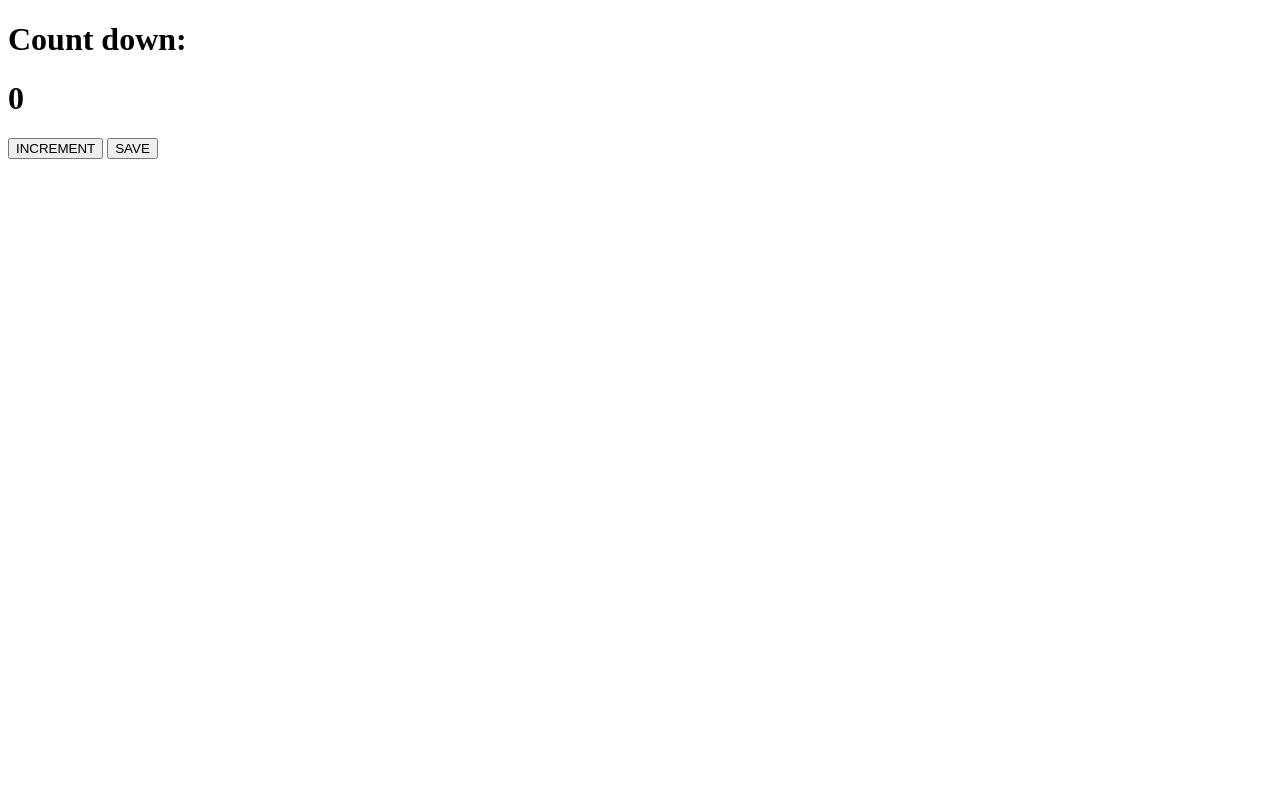
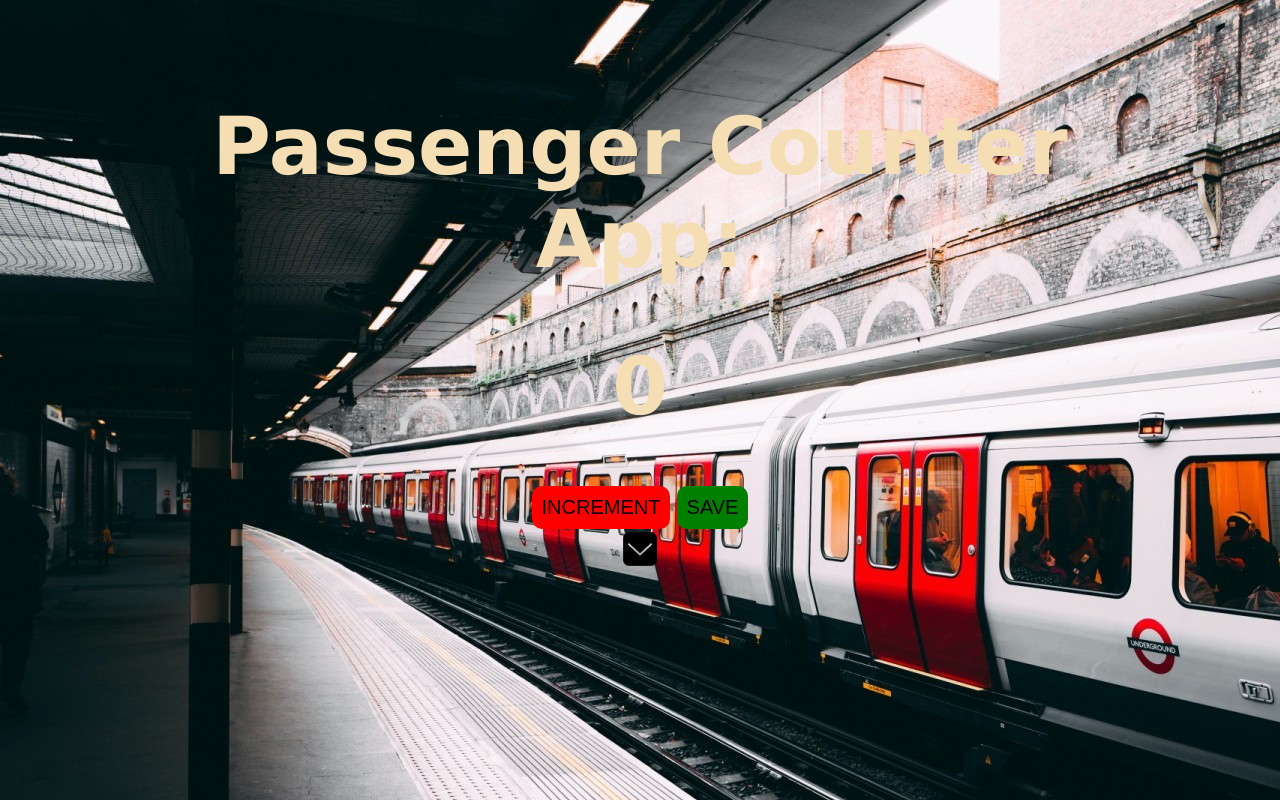
Before and after one commit to Di-nobi/Count_app, a plain HTML site: page index.html in a window 1280 px wide. Drawn offline with Linux system fonts and the light colour scheme.

Commit message:
Passenger Counting App

```diff
--- a/index.css
+++ b/index.css
@@ -0,0 +1,51 @@
+body {
+    margin: auto;
+    padding: 0px;
+    background-image: url('images/picture7.jpg');
+    font-family: Verdana, Geneva, Tahoma, sans-serif;
+}
+.main-head{
+    text-align: center;
+    font-size: larger;
+    bottom: 100px;
+    margin-top: 100px;
+}
+h1 {
+    font-size: 80px;
+    color: wheat;
+}
+#incre-btn {
+    padding: 10px 10px;
+    border: 2px;
+    border-radius: 10px;
+    background-color: red;
+    font-size: 20px;
+
+}
+#save-btn {
+    padding: 10px 10px;
+    border: 2px;
+    border-radius: 10px;
+    background-color: green;
+    font-size: 20px;
+}
+img {
+    width: 40px;
+    height: auto;
+}
+
+@media (max-width: 768px) {
+    body {
+    background-image: url('images/picture7.jpg');
+    background-size: 350%;
+    }
+
+    .main-head {
+
+        margin-top: 200px;
+    }
+    h1 {
+        font-size: 50px;
+        color: wheat;
+    }
+}
--- a/index.html
+++ b/index.html
@@ -8,10 +8,13 @@
     <title>Passenger Counter</title>
 </head>
 <body>
-    <div><h1>Count down:</h1></div>
+    <div class="main-head">
+    <div><h1> Passenger Counter<br> App:</h1></div>
     <div><h1 id="counter">0</h1></div>
-    <div><button onclick="increment()">INCREMENT</button>
+    <div><button id="incre-btn" onclick="increment()">INCREMENT</button>
     <button id="save-btn" onclick="save()">SAVE</button>
     </div>
+    <img src="images/icons8-drop-down-50.png" alt="Dropdown Icon">
+</div>
 </body>
 </html>
--- /dev/null
+++ b/task10.js
@@ -0,0 +1,4 @@
+console.log(4 + 5) // 9
+console.log("2" + "4") //24
+console.log("5" + 1) //51
+console.log(100 + "100") //100100
```
Also changed, not shown: task11.js (added, +7 -0 lines), images/icons8-drop-down-50.png (added), images/picture2.jpg (added), images/picture4.jpg (added), images/picture5.jpg (added), images/picture6.jpg (added), images/picture7.jpg (added), images/tomas-anton-escobar-PHyF2mCMei0-unsplash.jpg (added), 2 other files.
